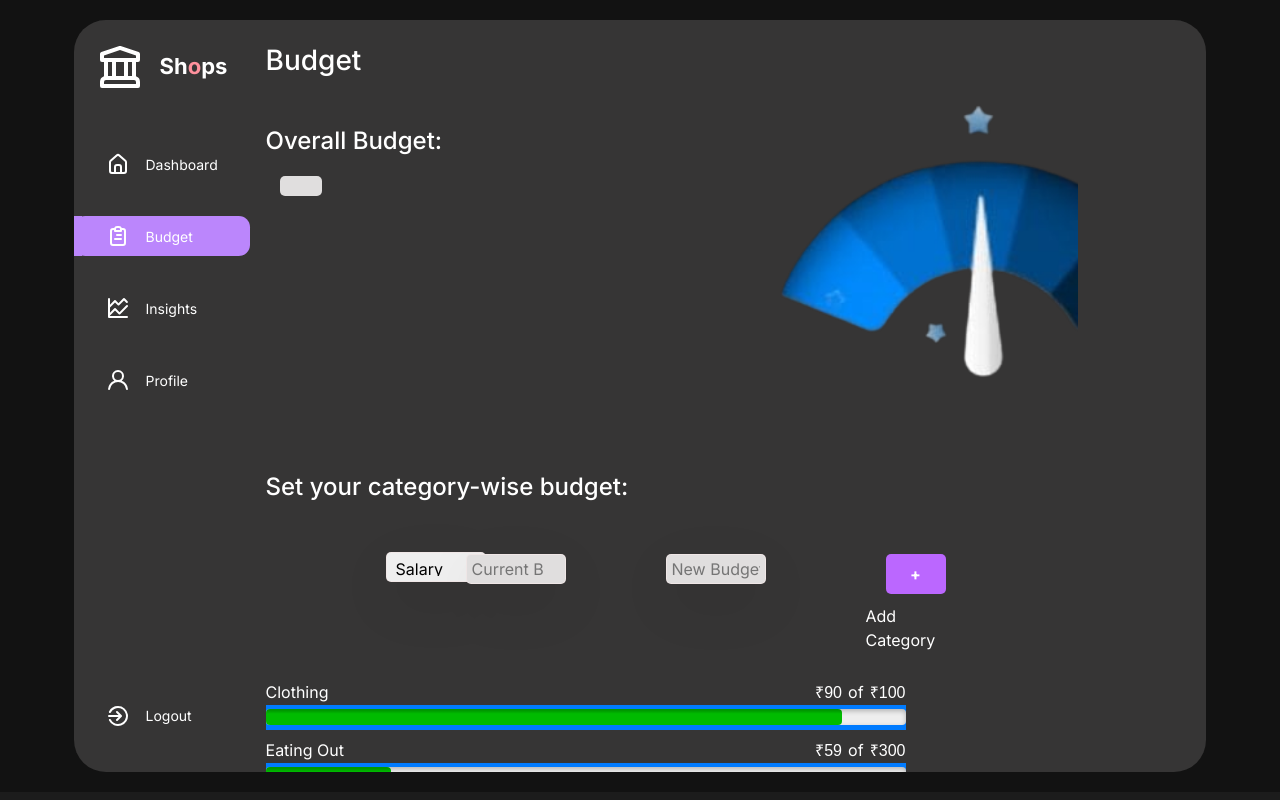
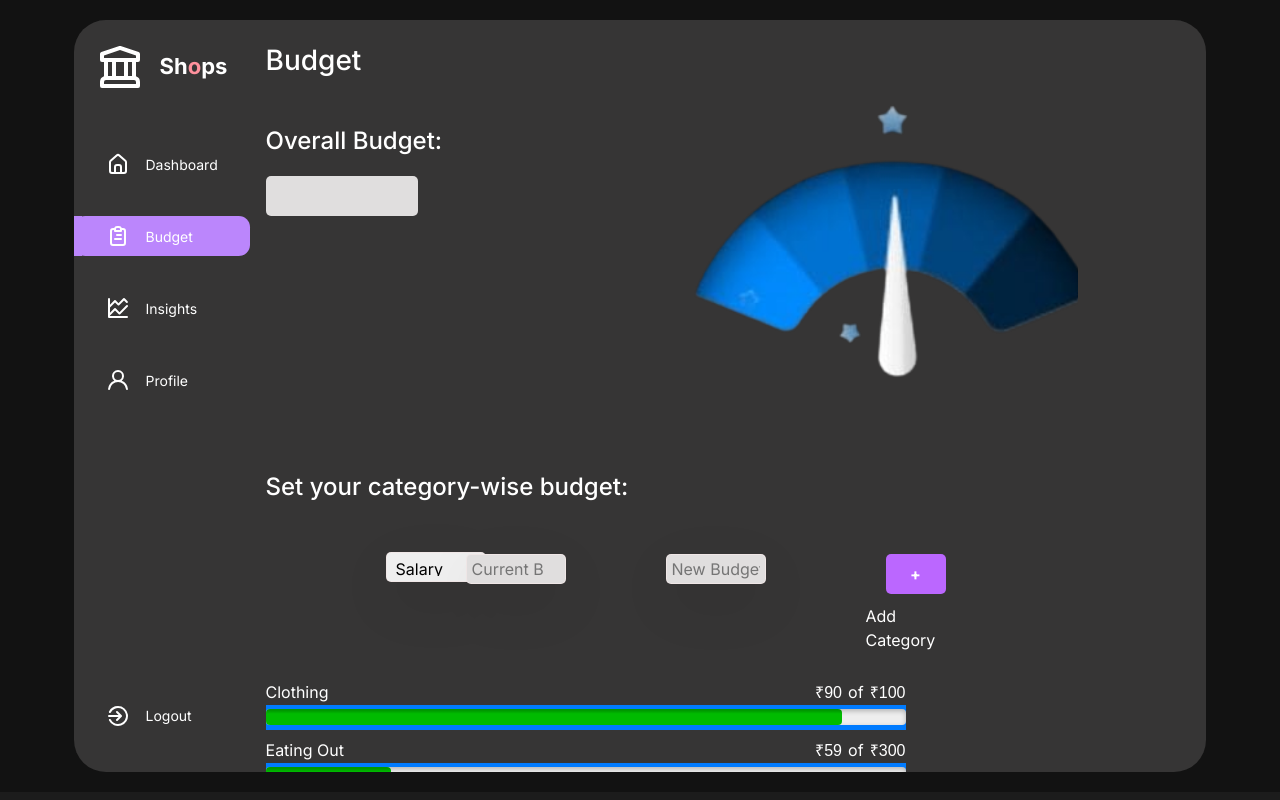
Before and after one commit to sinhadityaforever/github-autopilot, a React (Create React App) app: page / in a window 1280 px wide. Both pictures are taken after a click on the element "Budget". Built offline with nearby package versions, Linux system fonts and the light colour scheme.

Commit message:
Budget page

```diff
--- a/src/components/FinanceScore/FinanceScore.jsx
+++ b/src/components/FinanceScore/FinanceScore.jsx
@@ -20,7 +20,7 @@
               }
             },
           },
-          labels: ['FinanceScore'],
+          labels: ['Budget Score: 70'],
           };
 
           var chart = new ApexCharts(document.querySelector("#chart"), options);
--- a/src/pages/Budget/Budget.css
+++ b/src/pages/Budget/Budget.css
@@ -180,8 +180,8 @@
 
   .grid-contain{
 	display: grid;
-	grid-template-columns: 70px 50px;
-	gap: 350px;
+	grid-template-columns: max-content 50px;
+	gap: 80px;
   }
 
   .overall{
@@ -191,4 +191,6 @@
 
   .up{
 	margin-top: 20px;
+	margin-left: 0px;
+	height: 40px;
   }
```
